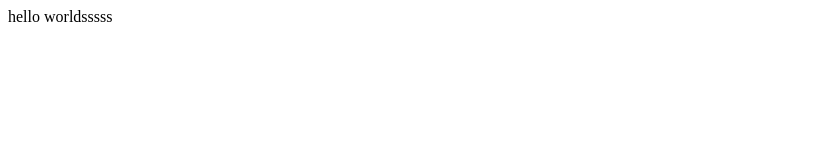
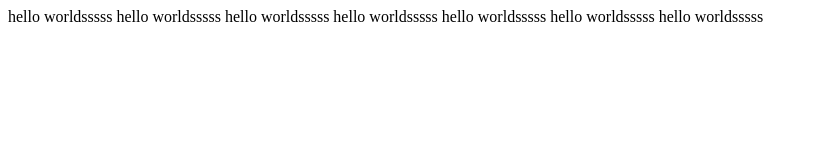
Before and after one commit to ACHiON1/Git-setup, a plain HTML site: page index.html in a window 1280 px wide. Shown: the whole page, without its empty margins (0-818 px from the left). Drawn offline with Linux system fonts and the light colour scheme.

Commit message:
added features

```diff
--- a/index.html
+++ b/index.html
@@ -1,11 +1,22 @@
 <!DOCTYPE html>
 <html lang="en">
 <head>
+    <title>i</title>
     <meta charset="UTF-8">
     <meta name="viewport" content="width=device-width, initial-scale=1.0">
-    <title>Document</title>
+    <title>Documentsss</title>
 </head>
 <body>
+
+</body>
+<body>
+
+    hello worldsssss
+    hello worldsssss
+    hello worldsssss
+    hello worldsssss
+    hello worldsssss
+    hello worldsssss
     hello worldsssss
 </body>
 </html>
```
